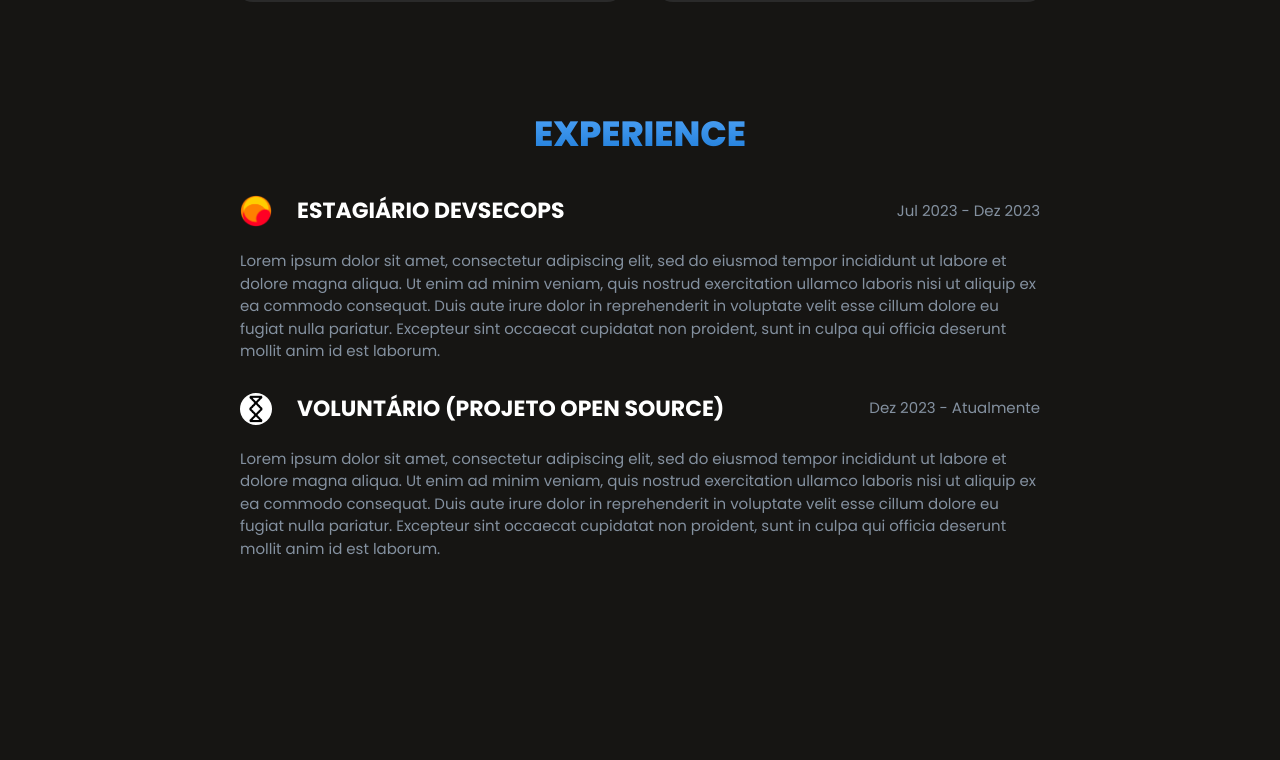
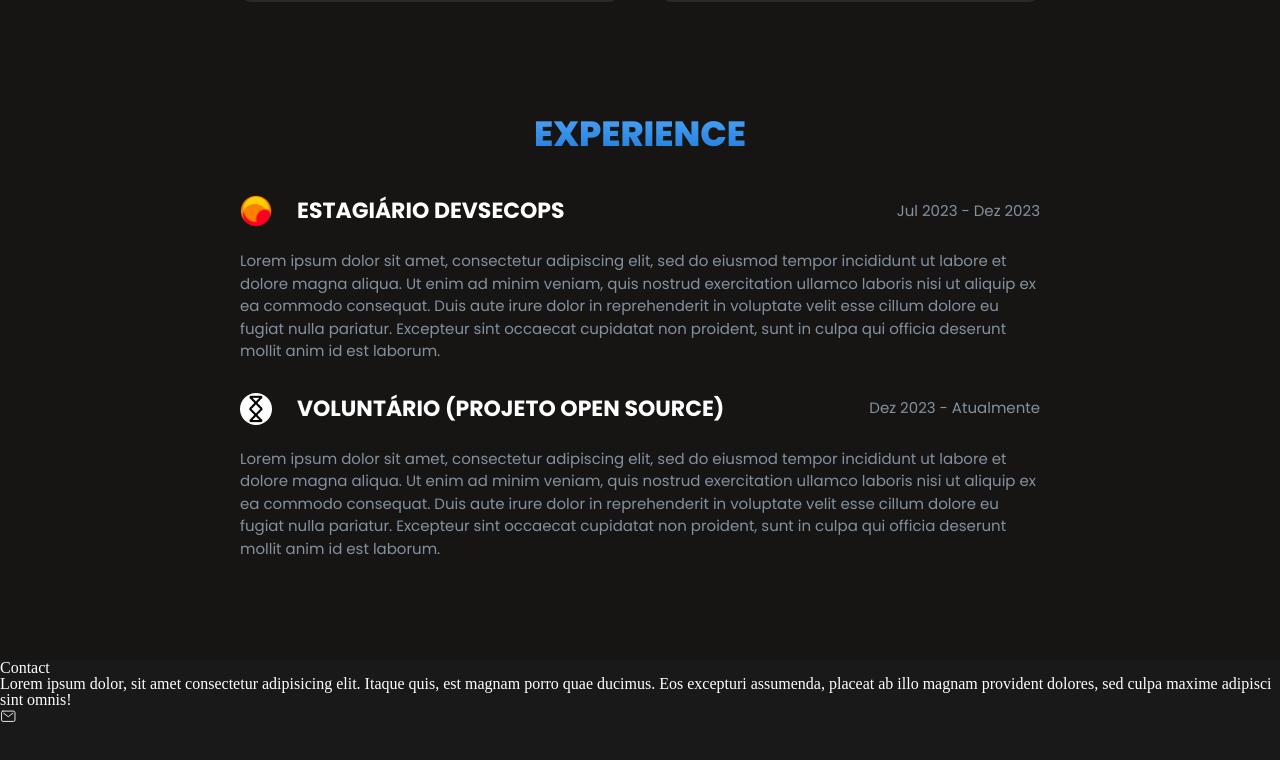
Before and after one commit to elanonc/Portfolio, a React (Vite) app in the folder portfolio/: page / in a window 1280 px wide. Shown: the part 1342-2102 px from the top of the page. Before the commit the page ends 1902 px from the top, so only its background shows below. Built offline with nearby package versions, Linux system fonts and the light colour scheme.

Commit message:
criando footer

```diff
--- a/portfolio/src/App.tsx
+++ b/portfolio/src/App.tsx
@@ -1,9 +1,10 @@
 import './App.css'
-import PortfolioNavbar from './components/navbar/navbar'
+import PortfolioNavbar from './pages/navbar/navbar'
 import Experience from './pages/experience/experience'
 
 import PortfolioHome from './pages/home/home'
 import PortfolioProject from './pages/projects/projects'
+import PortfolioFooter from './pages/footer/footer'
 
 function App() {
 
@@ -14,6 +15,7 @@ function App() {
         <PortfolioHome/>
         <PortfolioProject/>
         <Experience/>
+        <PortfolioFooter/>
       </div>
     </>
   )
--- /dev/null
+++ b/portfolio/src/pages/footer/footer.css
@@ -0,0 +1,5 @@
+footer {
+    background-color: #191919;
+    height: 420px;
+    width: 100vw;
+}
--- /dev/null
+++ b/portfolio/src/pages/footer/footer.tsx
@@ -0,0 +1,22 @@
+import React from 'react';
+import "./footer.css";
+import email from '../../assets/email.svg'
+
+const PortfolioFooter: React.FC = () => {
+  return (
+    <footer>
+        <h4>Contact</h4>
+        <p>
+          Lorem ipsum dolor, sit amet consectetur adipisicing elit. Itaque quis, est magnam porro quae ducimus. Eos excepturi assumenda, placeat ab illo magnam provident dolores, sed culpa maxime adipisci sint omnis!
+        </p>
+        <div className="email-container">
+          <img src={email} alt="icon de email" />
+        </div>
+        <div className="social-medias-container">
+
+        </div>
+    </footer>
+  );
+};
+
+export default PortfolioFooter;
```
Also changed, not shown: portfolio/src/assets/email.svg (added), portfolio/src/components/icons/icons.tsx (indentation only), portfolio/src/pages/navbar/navbar.css (renamed from portfolio/src/components/navbar/navbar.css), portfolio/src/pages/navbar/navbar.tsx (renamed from portfolio/src/components/navbar/navbar.tsx).
